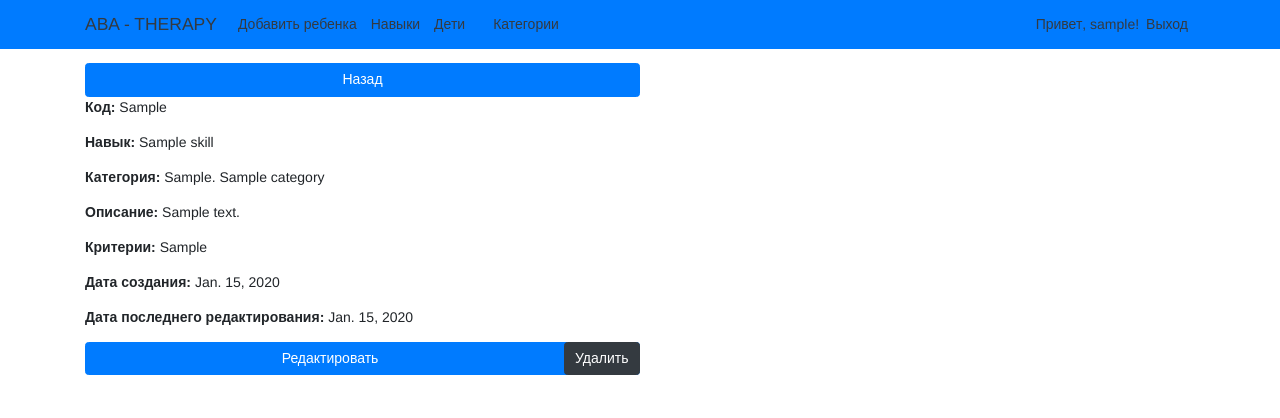
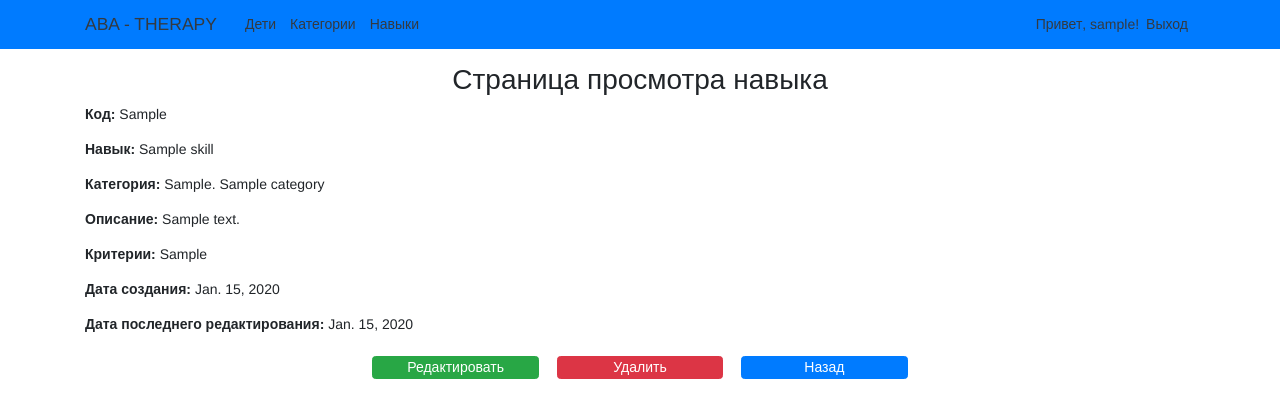
Before and after one commit to Zeroitman/MySite, a Django app: page /skill/1 in a window 1280 px wide. Shown: the top 418 px of the page. Run offline with Django 3.2, Linux system fonts and the light colour scheme; a user stored in the database is signed in; tables that the repository leaves empty hold one stand-in row (values such as "Sample post"); parts of the project's set-up code (start-up, migrations or seed data) failed here and were passed over; some libraries are stand-ins or nearby versions.

Commit message:
Закончил выполнение тикета #69

```diff
--- a/source/webapp/models.py
+++ b/source/webapp/models.py
@@ -125,8 +125,8 @@ class Result(models.Model):
     skill = models.ForeignKey(Skill, on_delete=models.PROTECT, related_name='skills_results')
     done = models.PositiveSmallIntegerField(default=0, verbose_name="Ответил сам")
     done_with_hint = models.PositiveSmallIntegerField(default=0, verbose_name="Ответил с подсказкой")
-    total = models.IntegerField()
-    percent = models.DecimalField(max_digits=4, decimal_places=2, default=0)
+    total = models.IntegerField(default=0)
+    percent = models.IntegerField(default=0)
     created_date = models.DateTimeField(auto_now_add=True, verbose_name="Дата создания")
     edited_date = models.DateTimeField(auto_now=True, blank=True, null=True, verbose_name="Дата редактирования")
     deleted_date = models.DateTimeField(blank=True, null=True, verbose_name="Дата удаления")
@@ -142,7 +142,10 @@ class Result(models.Model):
         return self.done + self.done_with_hint
 
     def get_percent(self):
-        self.percent = 100 / self.get_total() * self.done
+        if (self.done == 0):
+            self.percent = 0
+        else:
+            self.percent = 100 / self.get_total() * self.done
         return self.percent
 
     def save(self, *args, **kwargs):
--- a/source/webapp/templates/base.html
+++ b/source/webapp/templates/base.html
@@ -23,7 +23,7 @@
 <body>
 <nav class="navbar navbar-expand-lg navbar-dark bg-primary mb-3">
     <div class="container">
-        <a class="navbar-brand mr-auto text-dark" href={% url 'webapp:child_program_list' %}>ABA - THERAPY</a>
+        <a class="navbar-brand text-dark mr-4" href={% url 'webapp:child_program_list' %}>ABA - THERAPY</a>
         <button class="navbar-toggler" type="button" data-toggle="collapse" data-target="#navbarNav"
                 aria-controls="navbarNav" aria-expanded="false" aria-label="Toggle navigation">
             <span class="navbar-toggler-icon"></span>
@@ -32,18 +32,15 @@
             <ul class="navbar-nav">
                 {% if user.is_authenticated %}
                     <ul class="navbar-nav mr-auto">
-                        <li class="nav-item active ml-3">
-                            <a href="{% url 'webapp:child_create' %}" class="nav-link text-dark">Добавить ребенка</a>
+                        <li class="nav-item">
+                            <a href="{% url 'webapp:child_list' %}" class="nav-link text-dark">Дети</a>
+                        </li>
+                        <li class="nav-item active">
+                            <a href="{% url 'webapp:categories_list' %}" class="nav-link text-dark">Категории<span
+                                    class="sr-only">(current)</span></a>
                         </li>
                         <li class="nav-item">
                             <a href="{% url 'webapp:skill_list' %}" class="nav-link text-dark">Навыки</a>
-                        </li>
-                        <li class="nav-item">
-                            <a href="{% url 'webapp:child_list' %}" class="nav-link text-dark">Дети</a>
-                        </li>
-                        <li class="nav-item active ml-3">
-                            <a href="{% url 'webapp:categories_list' %}" class="nav-link text-dark">Категории<span
-                                class="sr-only">(current)</span></a>
                         </li>
                     </ul>
                     </ul>
@@ -63,7 +60,6 @@
 </nav>
 {% block content %}{% endblock %}
 <div class="class mt-4"></div>
-<script src="{% static 'js/jquery.min.js' %}"></script>
 <script src="{% static 'js/popper.min.js' %}"></script>
 <script src="{% static 'js/bootstrap.min.js' %}"></script>
 {% block scripts %}{% endblock %}
--- a/source/webapp/templates/child_program_list.html
+++ b/source/webapp/templates/child_program_list.html
@@ -7,7 +7,7 @@
             {% for var in program_list %}
                 <div class="text-center mt-5">
                     <a class="text-dark font-weight-bolder" data-toggle="tooltip"
-                       href='#'>{{ var.child.first_name }} {{ var.child.last_name }} - </a>
+                       href={% url 'webapp:child_detail' var.pk %}>{{ var.child.first_name }} {{ var.child.last_name }} - </a>
                     <a role="button" class="btn btn-primary w-25" href={% url 'webapp:program_detail' var.pk %}>Программа</a>
                     <a role="button" class="btn btn-primary w-25" href="#">Создать
                         сессию</a>
--- a/source/webapp/templates/child_views/child_list.html
+++ b/source/webapp/templates/child_views/child_list.html
@@ -13,6 +13,8 @@
                    aria-label="Search">
             <button class="btn btn-outline-dark" type="submit">Поиск</button>
         </form>
+        <a href="{% url 'webapp:child_create' %}" class="btn btn-primary btn-block d-block mt-3 mb-3 w-25">Добавить
+            ребёнка</a>
         {#  Вывод всех детей  #}
         <div class="list-group mt-3">
             {% for c in child_list %}
--- a/source/webapp/templates/child_views/child_update.html
+++ b/source/webapp/templates/child_views/child_update.html
@@ -5,7 +5,9 @@
         <form action="{% url 'webapp:child_update' form.instance.pk %}" method="post" enctype="multipart/form-data">
             {% csrf_token %}
             {{ form.as_p }}
-            <button type="submit" class="btn btn-primary">Сохранить</button>
+            <button type="submit" class="btn btn-success px-2 py-0 m-2" style="width: 15%">Сохранить</button>
+            <a role="button" class="btn btn-primary px-2 py-0 m-2" href="{{ request.META.HTTP_REFERER }}"
+               style="width: 15%">Назад</a>
         </form>
     </div>
 {% endblock %}
--- a/source/webapp/templates/session_detail.html
+++ b/source/webapp/templates/session_detail.html
@@ -15,6 +15,7 @@
                     </li>
                 {% endfor %}
             {% endfor %}
+        <a class="text-dark font-weight-bolder" href={% url 'webapp:session_result_view' session.pk %}>далее </a>
         </ul>
     </div>
 {% endblock %}
--- a/source/webapp/templates/skill_views/skill_detail.html
+++ b/source/webapp/templates/skill_views/skill_detail.html
@@ -2,9 +2,7 @@
 {% block title %}Детали навыка{% endblock %}
 {% block content %}
     <div class="container">
-        <div class="description w-50">
-            <a href="{% url 'webapp:skill_list' %}" class="btn btn-primary btn-block" >Назад</a>
-
+        <h2 class="text-center">Страница просмотра навыка</h2>
         {% if skill.code_skill %}
             <p class="font-weight-bold">Код: <span class="font-weight-normal">{{ skill.code_skill }}</span></p>
         {% else %}
@@ -48,13 +46,19 @@
                 class="font-weight-normal">{{ skill.created_date.date }}</span></p>
         <p class="font-weight-bold">Дата последнего редактирования: <span
                 class="font-weight-normal">{{ skill.updated_date.date }}</span></p>
-            <button type="button" class="btn btn-dark float-right" data-toggle="modal" data-placement="top" title="Удалить" data-target="#Modal_{{ skill.pk }}">Удалить</button>
 
-            <a href="{% url 'webapp:skill_update' skill.pk %}" class="btn btn-primary btn-block" >Редактировать</a>
+        <div class="text-center">
+            <a role="button" class="btn btn-success px-2 py-0 m-2" href="{% url 'webapp:skill_update' skill.pk %}"
+               style="width: 15%">Редактировать</a>
+            <button type="button" class="btn btn-danger px-2 py-0 m-2" style="width: 15%" data-toggle="modal" data-placement="top"
+                    title="Удалить" data-target="#Modal_{{ skill.pk }}">Удалить
+            </button>
+            <a role="button" class="btn btn-primary px-2 py-0 m-2" href="{% url 'webapp:skill_list' %}" style="width: 15%">Назад</a>
         </div>
     </div>
 
-    <div class="modal fade" id="Modal_{{ skill.pk }}" tabindex="-1" role="dialog" aria-labelledby="Modal_{{ skill.pk }}Label" aria-hidden="true">
+    <div class="modal fade" id="Modal_{{ skill.pk }}" tabindex="-1" role="dialog"
+         aria-labelledby="Modal_{{ skill.pk }}Label" aria-hidden="true">
         <div class="modal-dialog" role="document">
             <div class="modal-content text-center">
                 <div class="modal-header">
--- a/source/webapp/urls.py
+++ b/source/webapp/urls.py
@@ -25,7 +25,7 @@ urlpatterns = [
     path('categories/', CategoriesListView.as_view(), name='categories_list'),
     # session urls
     path('session/<int:pk>', SessionDetailView.as_view(), name='session_view'),
-    path('session/result/<int:pk>', ResultListView.as_view(), name='session_result_view'),
+    path('session/<int:pk>/result', ResultListView.as_view(), name='session_result_view'),
     path('session/result/<int:pk>/update', ResultUpdateView.as_view(), name='session_result_update'),
     # skill urls
     path('skill/', SkillList.as_view(), name='skill_list'),
--- a/source/webapp/views.py
+++ b/source/webapp/views.py
@@ -100,6 +100,14 @@ class ResultListView(ListView):
     model = Result
     template_name = 'session_result.html'
 
+    def get_context_data(self, **kwargs):
+        context = super().get_context_data(**kwargs)
+        context['session_pk'] = self.kwargs.get('pk')
+        return context
+
+    def get_queryset(self):
+        return Result.objects.filter(session=self.kwargs['pk'])
+
 
 # ResultUpdateView - страница изменения результатов сессий
 class ResultUpdateView(UpdateView):
@@ -107,10 +115,9 @@ class ResultUpdateView(UpdateView):
     template_name = 'result_update.html'
     form_class = ResultForm
 
-    # success_url = reverse_lazy('webapp:child_list')
-
     def get_success_url(self):
-        return reverse('webapp:session_result_view', kwargs={'pk': self.object.pk})
+        return reverse('webapp:session_result_view',
+                       kwargs={'pk': get_object_or_404(Result, pk=self.kwargs.get('pk')).session.pk})
 
 
 # SessionDetailView - страница просмотра делатей
@@ -119,10 +126,10 @@ class SessionDetailView(DetailView):
     template_name = 'session_detail.html'
 
 
-
 class CategoriesListView(ListView):
     model = Categories
     template_name = 'categories_list.html'
+
 
 # ChildList - страница выводящая список всех детей, без привязки к программе
 class ChildList(ListView):
```
Also changed, not shown: source/webapp/templates/child_views/child_create.html (+6 -2 lines), source/webapp/templates/child_views/child_detail.html (+7 -5 lines), source/webapp/templates/session_result.html (+5 -4 lines), source/webapp/migrations/0001_initial.py. Lines whose indentation alone changed are shown as unchanged.
